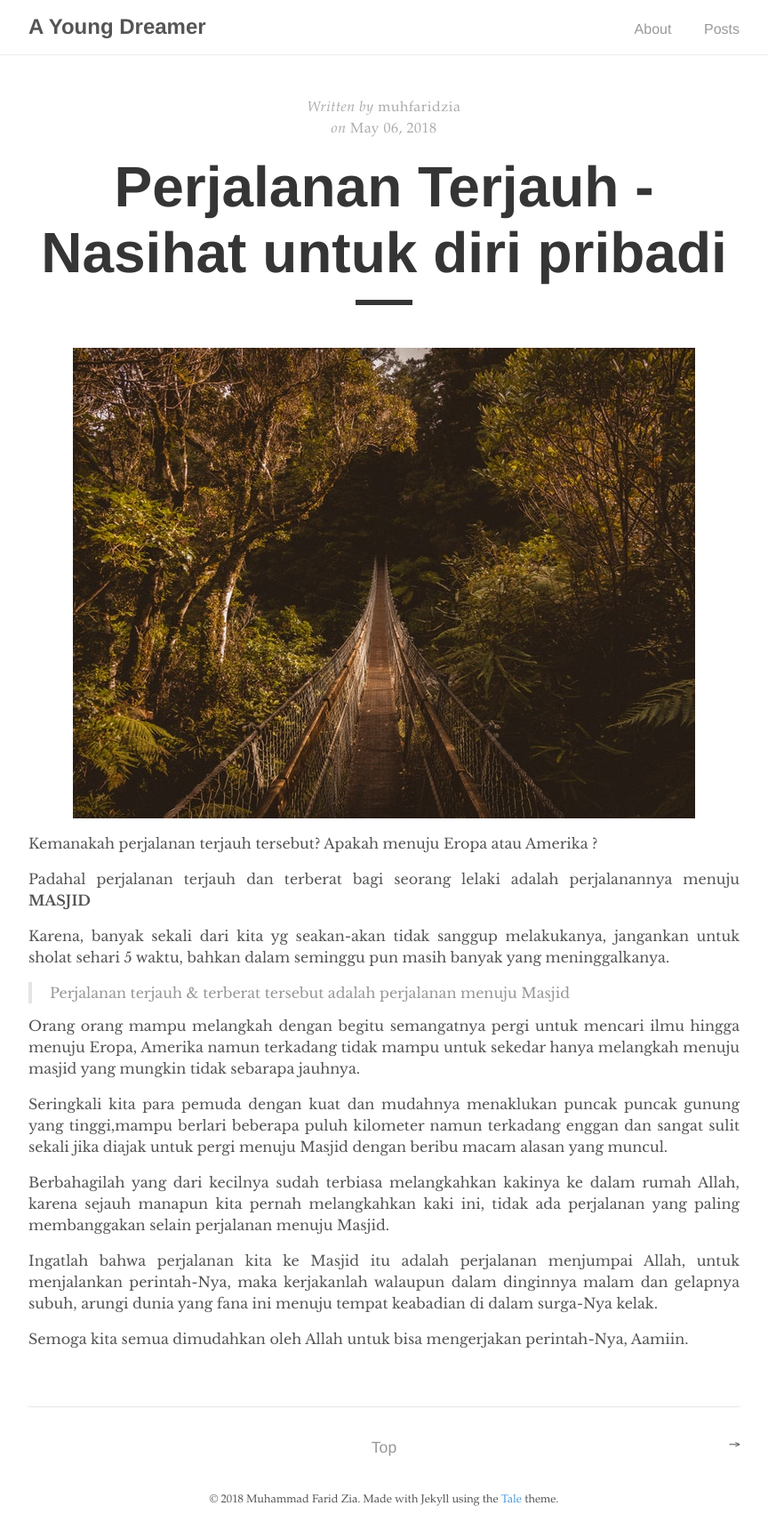
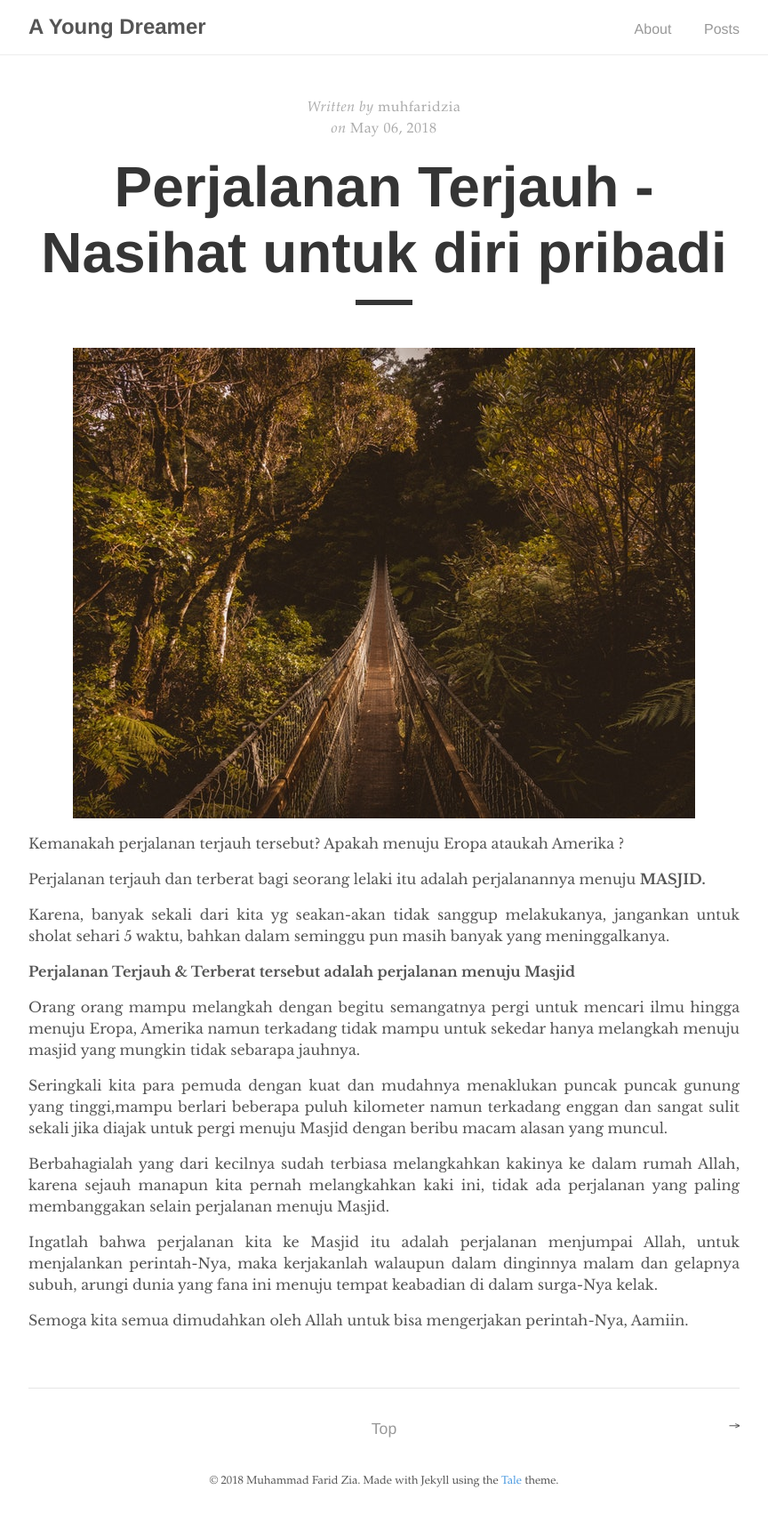
Before and after one commit to mfaridzia/mfaridzia.github.io, a Jekyll site: the page built from _posts/2018-05-06-perjalanan-terjauh-nasihat-untuk-pribadi.md, in a window 1280 px wide. Shown: the whole page at 89% size, without its empty margins (208-1072 px from the left). Built offline with Jekyll 4.4.1, drawn with Linux system fonts in a browser that asks for light colours; after the commit the page ends 1708 px from its top, so only the background shows below that.

Commit message:
Update 2018-05-06-perjalanan-terjauh-nasihat-untuk-pribadi.md

```diff
--- a/_posts/2018-05-06-perjalanan-terjauh-nasihat-untuk-pribadi.md
+++ b/_posts/2018-05-06-perjalanan-terjauh-nasihat-untuk-pribadi.md
@@ -6,20 +6,19 @@ author: "muhfaridzia"
 
 ![Journey Photo](/img/journey-photo-403781.jpeg)
 
+Kemanakah perjalanan terjauh tersebut? Apakah menuju Eropa ataukah Amerika ?
 
-Kemanakah perjalanan terjauh tersebut? Apakah menuju Eropa atau Amerika ?
-
-Padahal perjalanan terjauh dan terberat bagi seorang lelaki adalah perjalanannya menuju **MASJID**
+Perjalanan terjauh dan terberat bagi seorang lelaki itu adalah perjalanannya menuju **MASJID.**
 
 Karena, banyak sekali dari kita yg seakan-akan tidak sanggup melakukanya, jangankan untuk sholat sehari 5 waktu, bahkan dalam seminggu pun masih banyak yang meninggalkanya.
 
-> Perjalanan terjauh & terberat tersebut adalah perjalanan menuju Masjid
+**Perjalanan Terjauh & Terberat tersebut adalah perjalanan menuju Masjid**
 
 Orang orang mampu melangkah dengan begitu semangatnya pergi untuk mencari ilmu hingga menuju Eropa, Amerika namun terkadang tidak mampu untuk sekedar hanya melangkah menuju masjid yang mungkin tidak sebarapa jauhnya.
 
 Seringkali kita para pemuda dengan kuat dan mudahnya menaklukan puncak puncak gunung yang tinggi,mampu berlari beberapa puluh kilometer namun terkadang enggan dan sangat sulit sekali jika diajak untuk pergi menuju Masjid dengan beribu macam alasan yang muncul.
 
-Berbahagilah yang dari kecilnya sudah terbiasa melangkahkan kakinya ke dalam rumah Allah, karena sejauh manapun kita pernah melangkahkan kaki ini, tidak ada perjalanan yang paling membanggakan selain perjalanan menuju Masjid.
+Berbahagialah yang dari kecilnya sudah terbiasa melangkahkan kakinya ke dalam rumah Allah, karena sejauh manapun kita pernah melangkahkan kaki ini, tidak ada perjalanan yang paling membanggakan selain perjalanan menuju Masjid.
 
 Ingatlah bahwa perjalanan kita ke Masjid itu adalah perjalanan menjumpai Allah, untuk menjalankan perintah-Nya, maka kerjakanlah walaupun dalam dinginnya malam dan gelapnya subuh, arungi dunia yang fana ini menuju tempat keabadian di dalam surga-Nya kelak.
 
```
